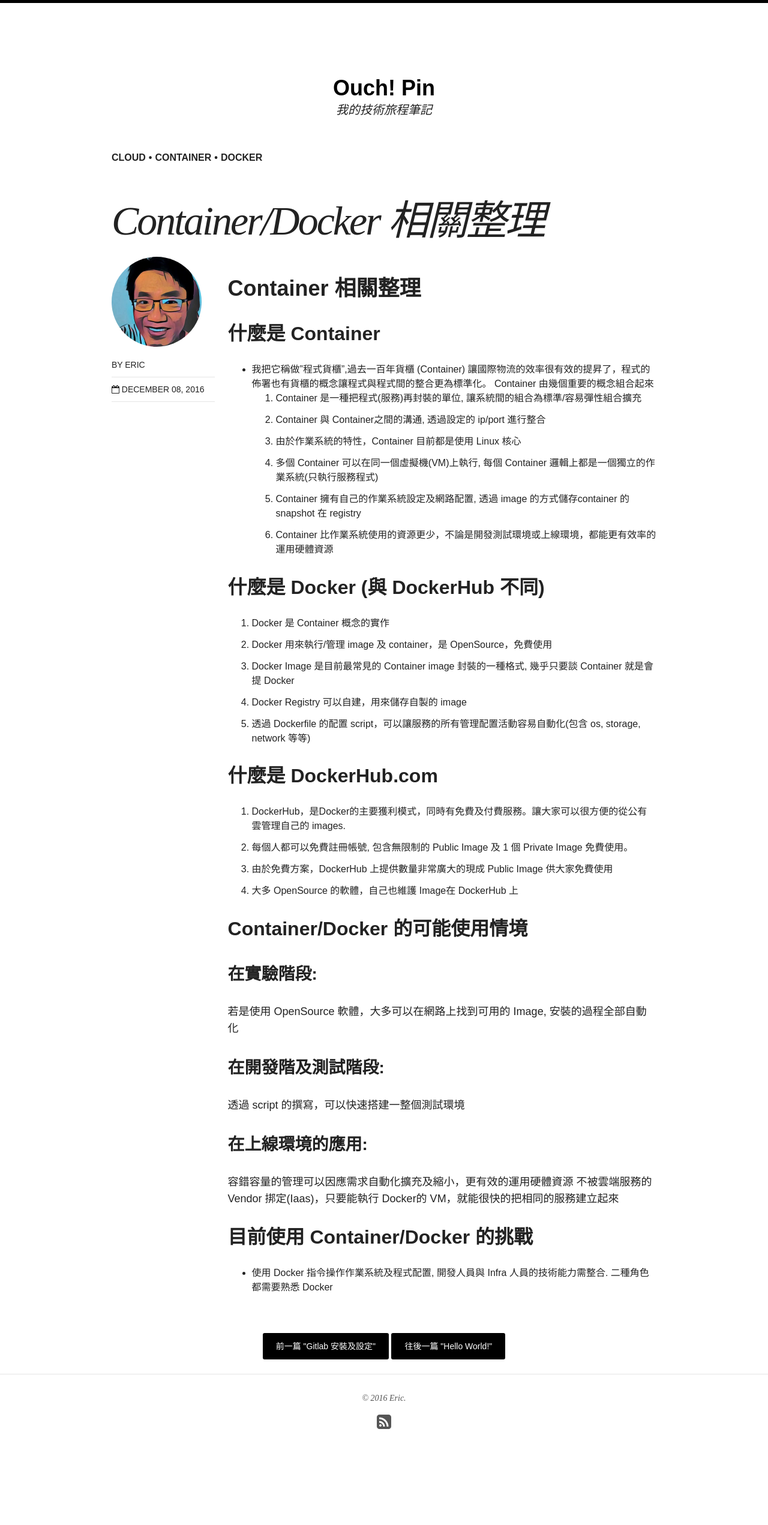
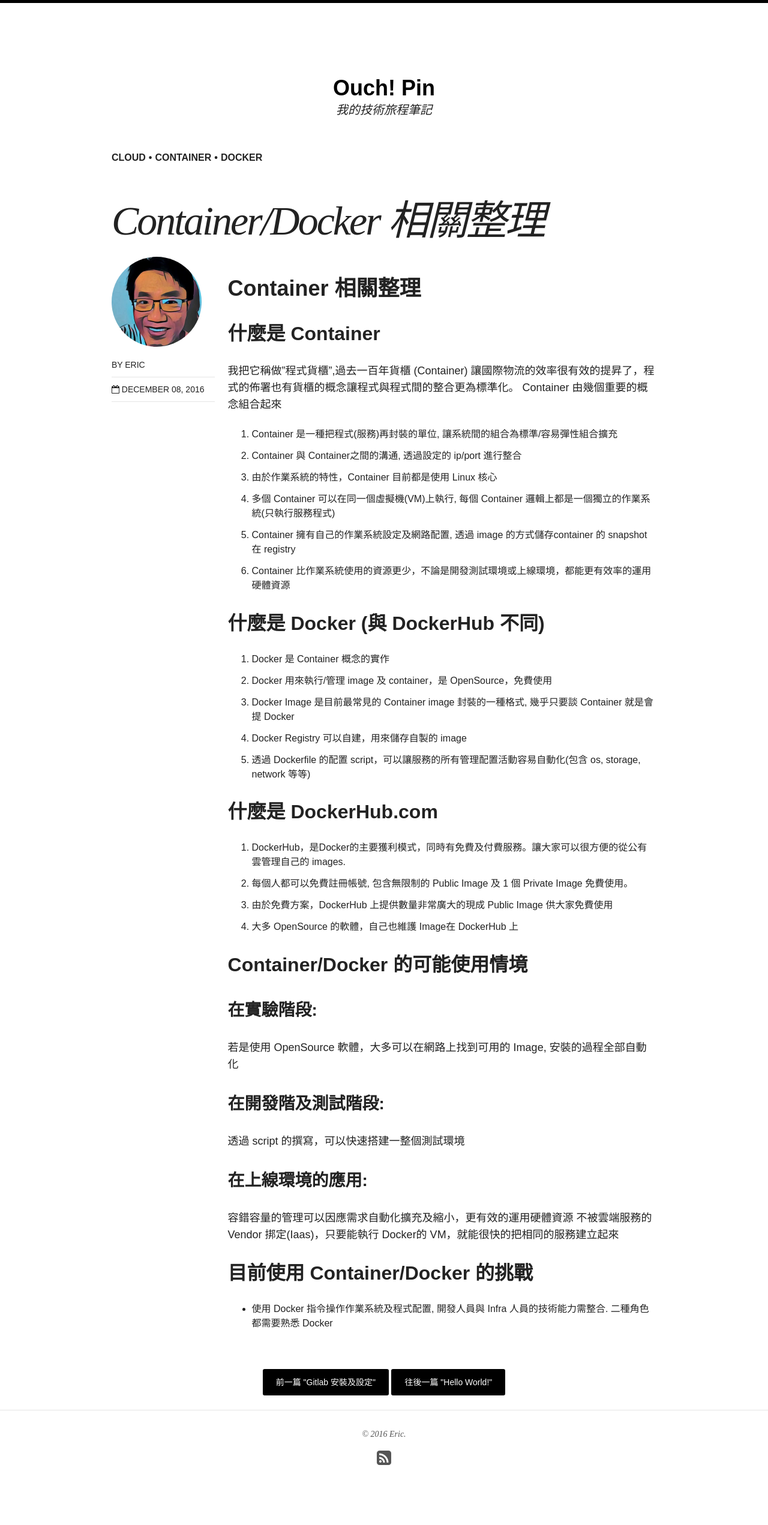
Before and after one commit to ericyu76/Notes, a Jekyll site: the page built from _posts/articles/2016-12-08-container-overview.md, in a window 1280 px wide. Shown: the whole page at 60% size. Built offline with Jekyll 4.4.1, drawn with Linux system fonts in a browser that asks for light colours; nearby versions of some CDN libraries; before the commit the page ends 2482 px from its top, so only the background shows below that.

Commit message:
調整文章的排版

```diff
--- a/_posts/articles/2016-12-08-container-overview.md
+++ b/_posts/articles/2016-12-08-container-overview.md
@@ -9,13 +9,16 @@
 
 # Container 相關整理
 ## 什麼是 Container
-* 我把它稱做"程式貨櫃",過去一百年貨櫃 (Container) 讓國際物流的效率很有效的提昇了，程式的佈署也有貨櫃的概念讓程式與程式間的整合更為標準化。 Container 由幾個重要的概念組合起來
-    1. Container 是一種把程式(服務)再封裝的單位, 讓系統間的組合為標準/容易彈性組合擴充
-    2. Container 與 Container之間的溝通, 透過設定的 ip/port 進行整合
-    3. 由於作業系統的特性，Container 目前都是使用 Linux 核心
-    4. 多個 Container 可以在同一個虛擬機(VM)上執行, 每個 Container 邏輯上都是一個獨立的作業系統(只執行服務程式)
-    5. Container 擁有自己的作業系統設定及網路配置, 透過 image 的方式儲存container 的 snapshot 在 registry
-    6. Container 比作業系統使用的資源更少，不論是開發測試環境或上線環境，都能更有效率的運用硬體資源
+
+我把它稱做"程式貨櫃",過去一百年貨櫃 (Container)
+讓國際物流的效率很有效的提昇了，程式的佈署也有貨櫃的概念讓程式與程式間的整合更為標準化。 Container 由幾個重要的概念組合起來
+
+1. Container 是一種把程式(服務)再封裝的單位, 讓系統間的組合為標準/容易彈性組合擴充
+2. Container 與 Container之間的溝通, 透過設定的 ip/port 進行整合
+3. 由於作業系統的特性，Container 目前都是使用 Linux 核心
+4. 多個 Container 可以在同一個虛擬機(VM)上執行, 每個 Container 邏輯上都是一個獨立的作業系統(只執行服務程式)
+5. Container 擁有自己的作業系統設定及網路配置, 透過 image 的方式儲存container 的 snapshot 在 registry
+6. Container 比作業系統使用的資源更少，不論是開發測試環境或上線環境，都能更有效率的運用硬體資源
 
 ## 什麼是 Docker (與 DockerHub 不同)
 1. Docker 是 Container 概念的實作
@@ -32,10 +35,15 @@
 
 ## Container/Docker 的可能使用情境
 ### 在實驗階段:
+
 若是使用 OpenSource 軟體，大多可以在網路上找到可用的 Image, 安裝的過程全部自動化
+
 ### 在開發階及測試階段:
+
 透過 script 的撰寫，可以快速搭建一整個測試環境
+
 ### 在上線環境的應用:
+
 容錯容量的管理可以因應需求自動化擴充及縮小，更有效的運用硬體資源
 不被雲端服務的 Vendor 挷定(Iaas)，只要能執行 Docker的 VM，就能很快的把相同的服務建立起來
 
```
